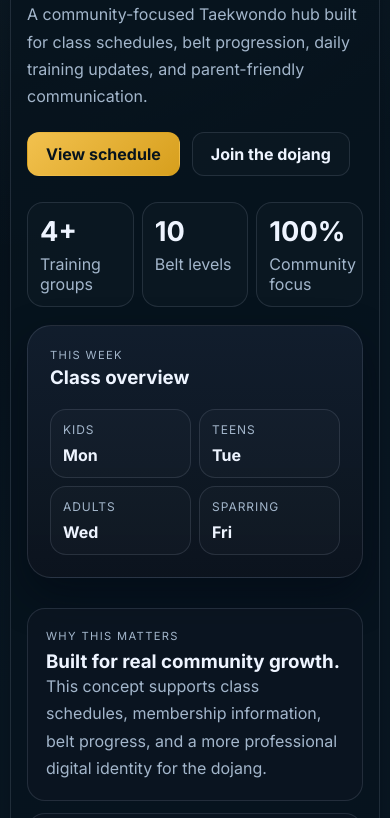
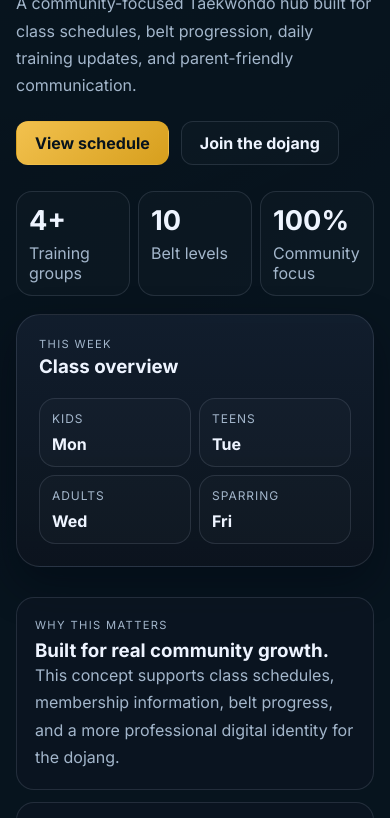
Before and after one commit to unitebikram-rgb/Bikram-portfolio, a plain HTML site: page shree-visnu-dojang/index.html in a window 390 px wide. Shown: the part 415-1233 px from the top of the page. Drawn offline with Linux system fonts and the light colour scheme.

Commit message:
Use full-width layout and fix admin navigation
Co-authored-by: Copilot <223556219+Copilot@users.noreply.github.com>

```diff
--- a/shree-visnu-dojang/index.html
+++ b/shree-visnu-dojang/index.html
@@ -14,7 +14,7 @@
       href="https://fonts.googleapis.com/css2?family=Inter:wght@400;500;600;700;800&display=swap"
       rel="stylesheet"
     />
-    <link rel="stylesheet" href="styles.css?v=20261115-responsive" />
+    <link rel="stylesheet" href="styles.css?v=20261115-fullwidth" />
   </head>
   <body>
     <div class="page-shell">
@@ -34,7 +34,7 @@
           <a href="#schedule">Schedule</a>
           <a href="#belt">Belt Path</a>
           <a href="#contact">Contact</a>
-          <a href="/admin.html">Coach Login</a>
+          <a href="/public/admin.html">Coach Login</a>
         </nav>
       </header>
 
--- a/shree-visnu-dojang/styles.css
+++ b/shree-visnu-dojang/styles.css
@@ -41,12 +41,12 @@ body {
 }
 
 .page-shell {
-  width: min(1200px, calc(100% - 32px));
-  margin: 26px auto;
-  border: 1px solid var(--line);
-  border-radius: 28px;
+  width: 100%;
+  min-height: 100vh;
+  margin: 0;
+  border: 0;
+  border-radius: 0;
   background: rgba(7, 19, 29, 0.8);
-  box-shadow: var(--shadow);
   overflow: hidden;
 }
 
@@ -138,7 +138,9 @@ h1, h2, h3, h4, p { margin: 0; }
 }
 
 main {
-  padding: 28px;
+  width: min(1280px, 100%);
+  margin: 0 auto;
+  padding: clamp(24px, 4vw, 48px);
 }
 
 .hero {
@@ -538,9 +540,14 @@ main {
 }
 
 .admin-shell {
+  width: min(900px, calc(100% - 32px));
   max-width: 900px;
+  min-height: auto;
   margin: clamp(16px, 4vw, 40px) auto;
+  border: 1px solid var(--line);
+  border-radius: 28px;
   padding: clamp(20px, 4vw, 30px);
+  box-shadow: var(--shadow);
 }
 
 .admin-intro {
@@ -701,7 +708,13 @@ main {
 }
 
 @media (max-width: 560px) {
-  .page-shell {
+  .page-shell:not(.admin-shell) {
+    width: 100%;
+    margin: 0;
+    border-radius: 0;
+  }
+
+  .admin-shell {
     width: calc(100% - 20px);
     margin: 10px auto;
     border-radius: 20px;
```
Also changed, not shown: shree-visnu-dojang/public/admin.html (+1 -1 lines).
